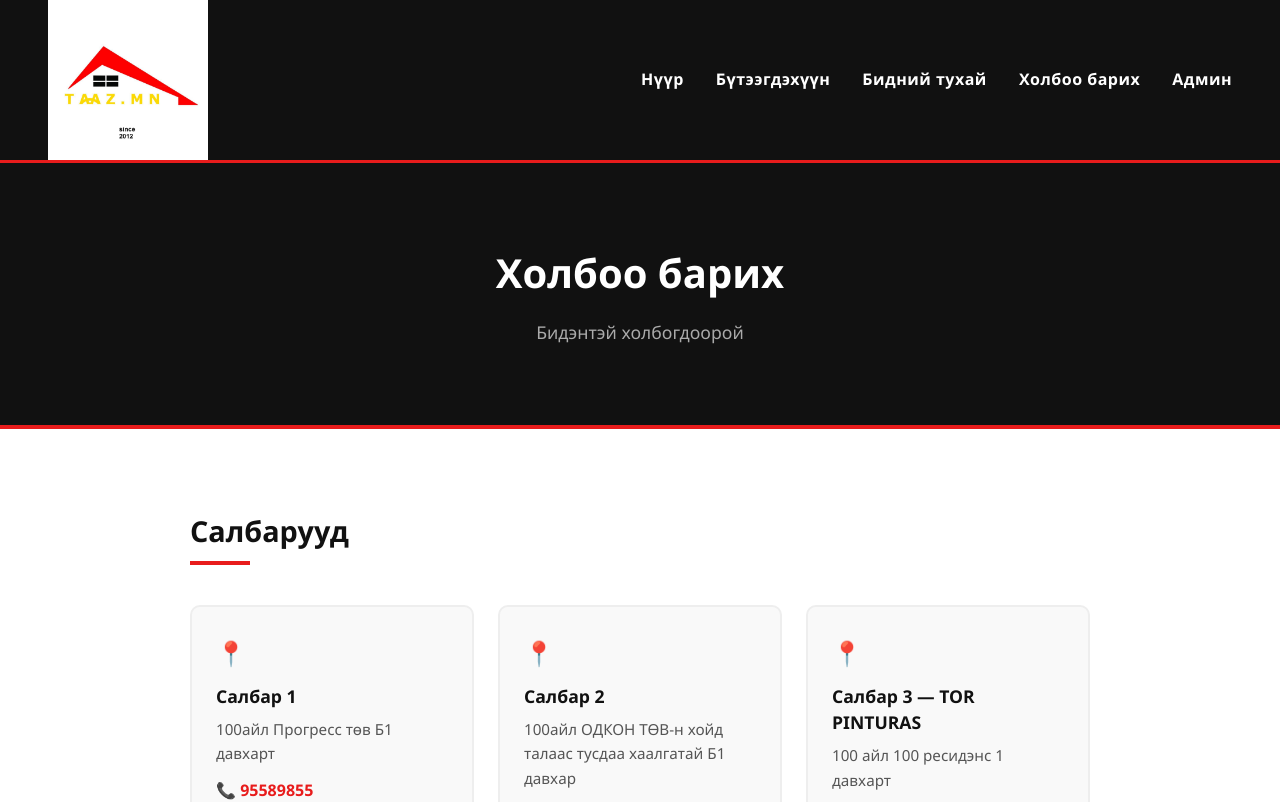
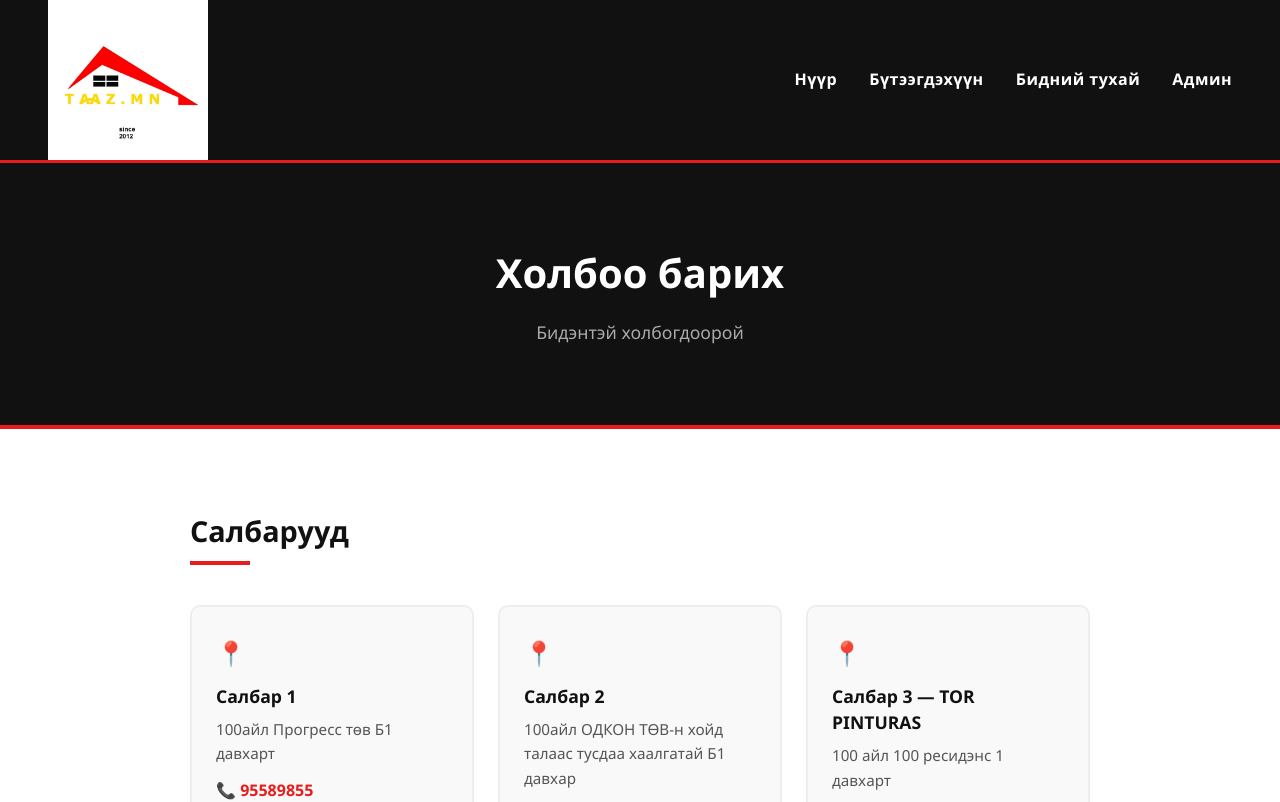
Before and after one commit to GavalGavar/Inventory-app, a Next.js app: page /contact in a window 1280 px wide. Shown: the top 802 px of the page. Built offline with nearby package versions, Linux system fonts and the light colour scheme.

Commit message:
Fix duplicate Холбоо барих in contact navbar

```diff
--- a/src/app/contact/page.js
+++ b/src/app/contact/page.js
@@ -23,7 +23,7 @@ export default function Contact() {
             { label: 'Бидний тухай', href: '/about' },
 
 
-            { label: 'Холбоо барих', href: '/contact' },
+
             { label: 'Админ', href: '/admin' },
           ].map((item) => (
             <Link key={item.href} href={item.href} style={{
```
